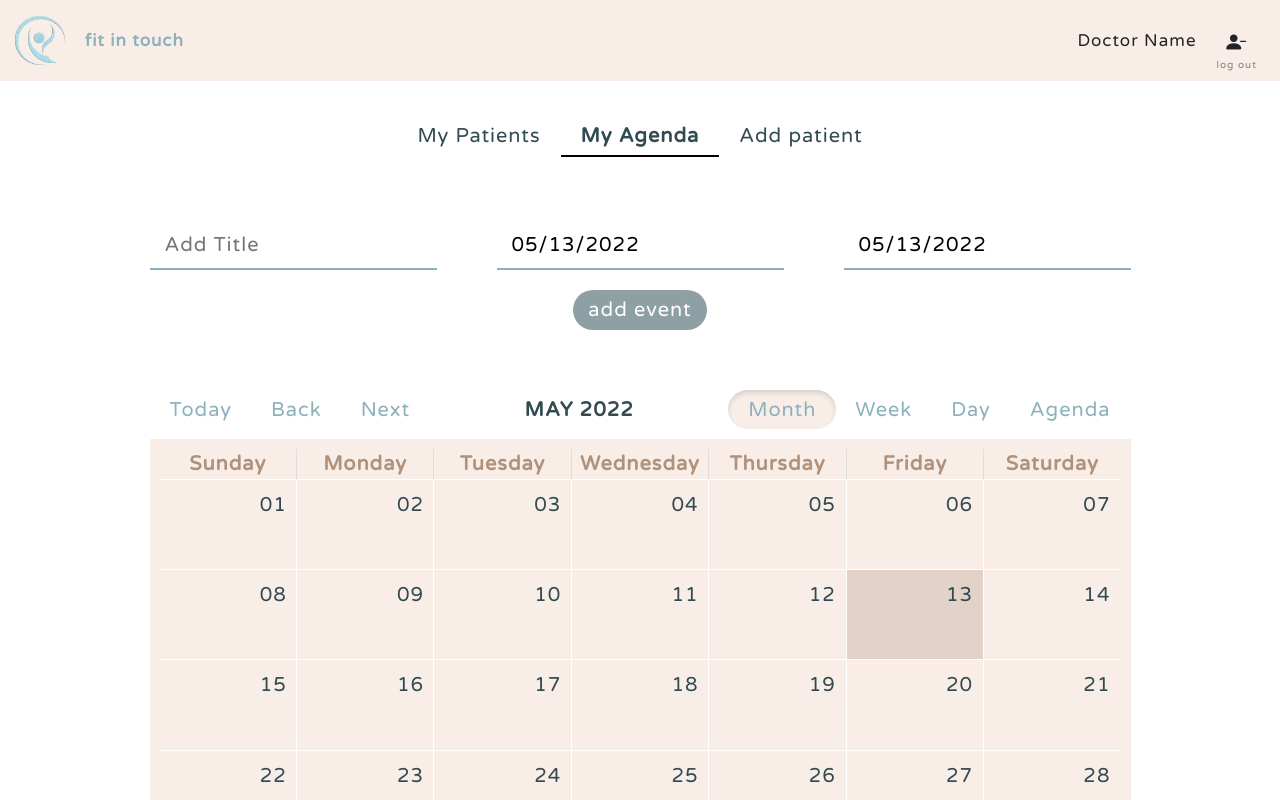
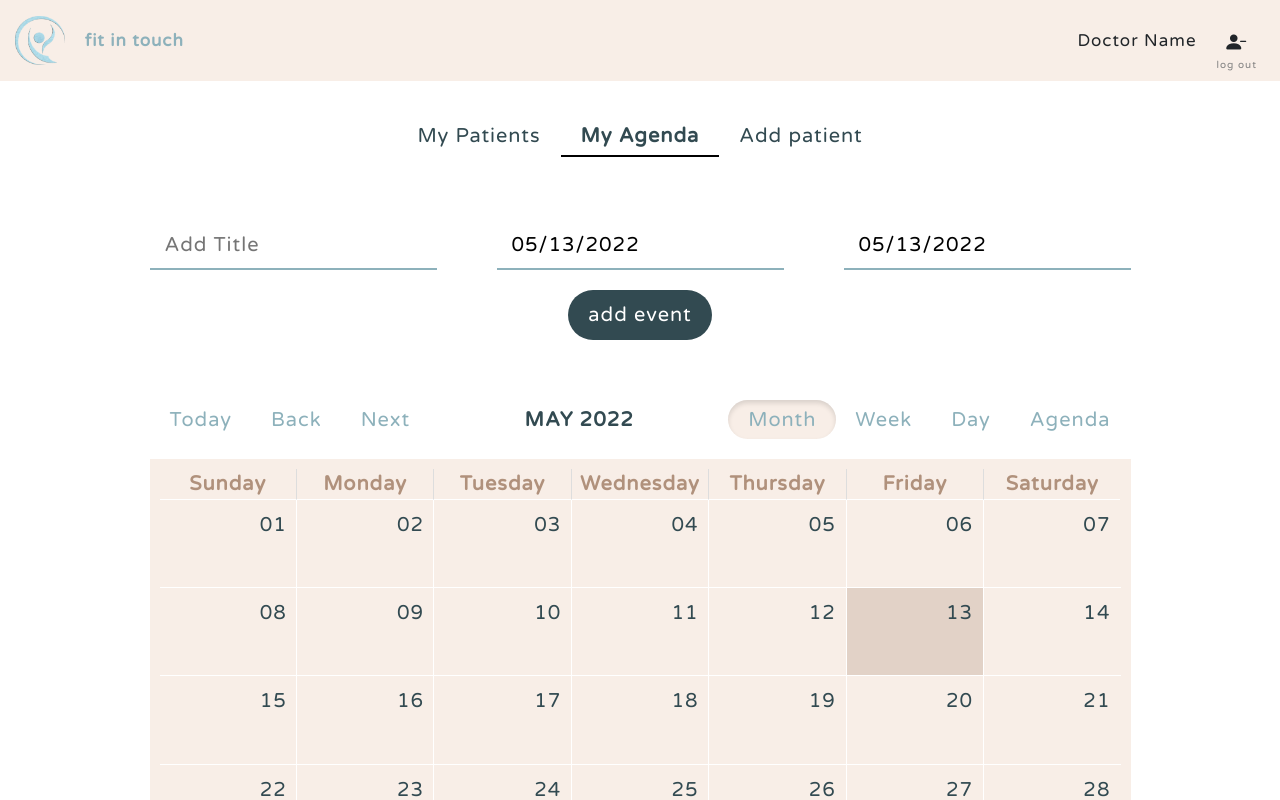
Before and after one commit to RobertaMatera/fit-in-touch, a React (Create React App) app: page / in a window 1280 px wide. Shown: the top 800 px of the page. Built offline with nearby package versions, Linux system fonts and the light colour scheme.

Commit message:
fix add event btn -> AgendaComponent

```diff
--- a/src/components/MainDoctorSection/mainDoctorSectionStyle.scss
+++ b/src/components/MainDoctorSection/mainDoctorSectionStyle.scss
@@ -16,20 +16,21 @@
     padding: 5px 15px;
     border: transparent;
     border-radius: 25px;
-    background-color: $my-gray;
+    background-color: $dark-green;
     color: $white;
+    padding: 0.5rem 1rem;
     &:hover {
-      background-color: $light-sand;
+      background-color: $my-gray;
     }
     &:focus {
-      background-color: $dark-green;
+      box-shadow: 0px 0px 10px 1px $my-gray;
     }
   }
   & .rbc-calendar {
     height: 550px;
     max-width: 100%;
     & .rbc-toolbar {
-      m\rgin-bottom: 20px;
+      margin-bottom: 20px;
     }
     & .rbc-month-view {
       border: transparent;
```
